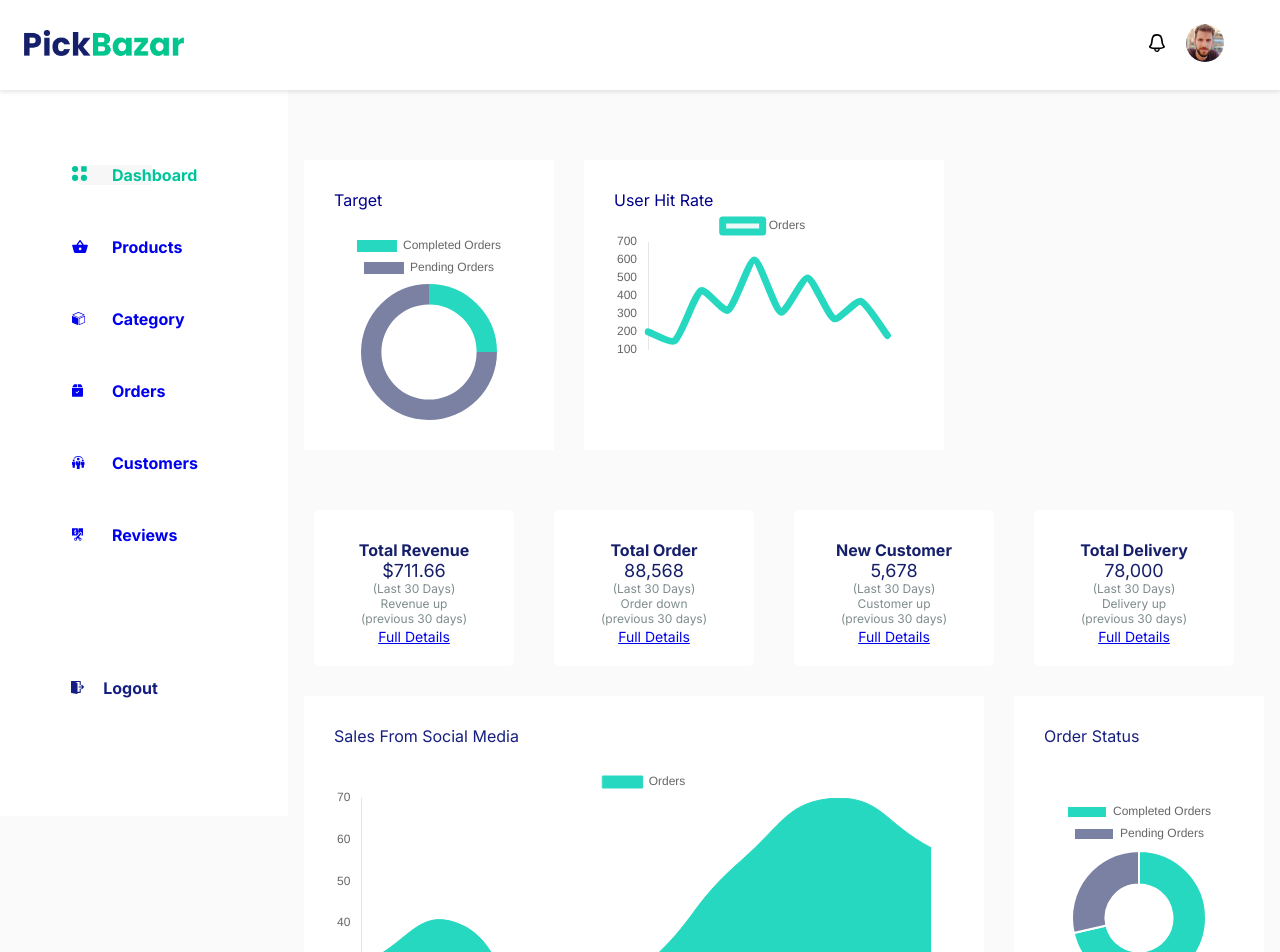
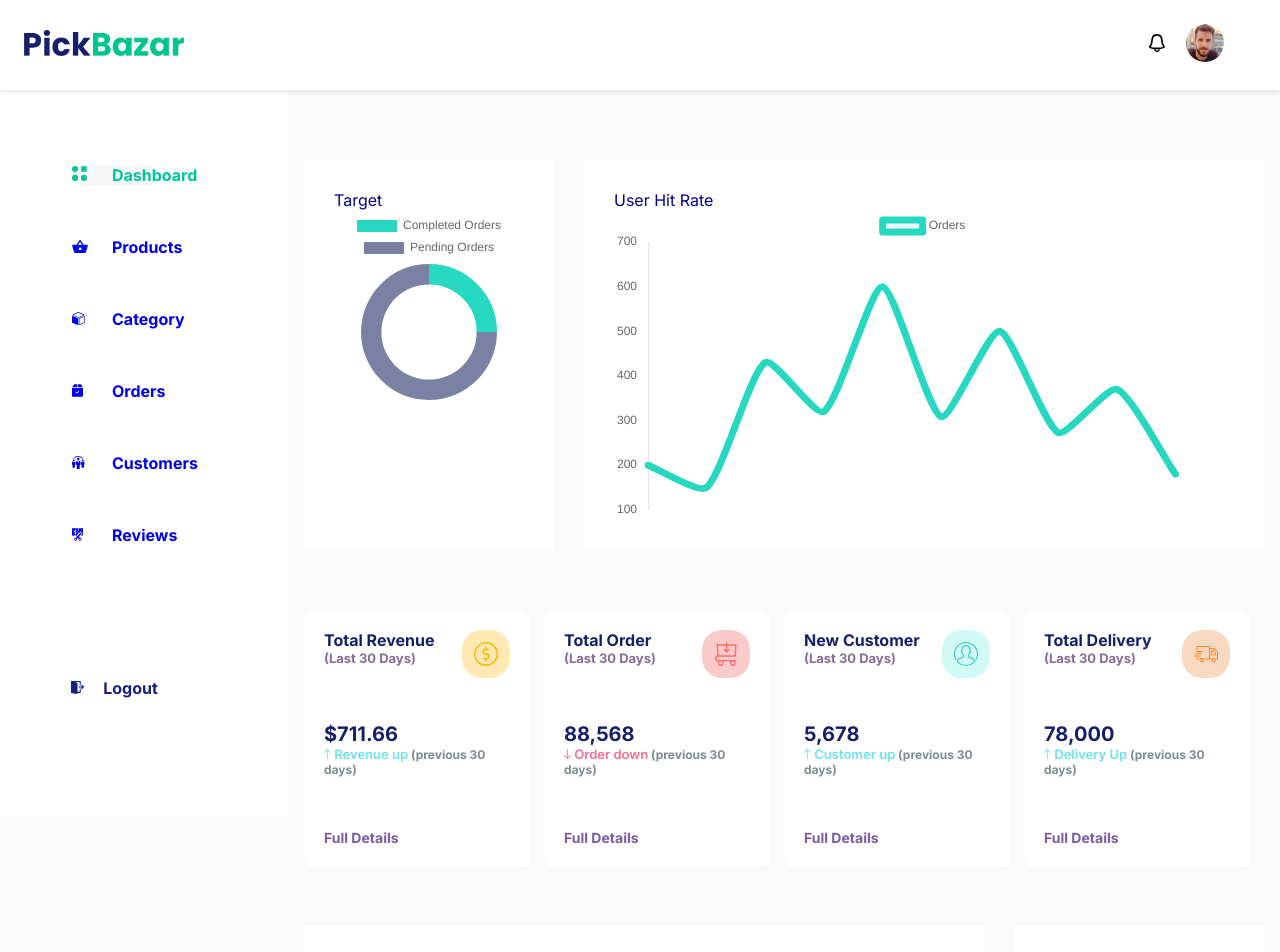
Before and after one commit to yusufie/shop, a Next.js app: page /admin/dashboard in a window 1280 px wide. Shown: the top 952 px of the page. Built offline with nearby package versions, Linux system fonts and the light colour scheme.

Commit message:
dashboard updated

```diff
--- a/src/app/(admin)/components/Dashboard/Card.module.css
+++ b/src/app/(admin)/components/Dashboard/Card.module.css
@@ -1,3 +1,4 @@
+/* Cardmodule.css */
 .cardContainer {
   display: flex;
 }
@@ -16,9 +17,5 @@
 .lineChartCard {
   background-color: white;
   padding: 30px;
+  width: 700px;
 }
-
-  .lineChartCard div {
-    margin-bottom: '20px';
-     width: '550px';
-  }
--- a/src/app/(admin)/components/Dashboard/Card.tsx
+++ b/src/app/(admin)/components/Dashboard/Card.tsx
@@ -1,30 +1,30 @@
- import React from 'react';
-import { Doughnut, Line } from 'react-chartjs-2';
-import 'chart.js/auto';
-import styles from './Card.module.css';
+import React from "react";
+import { Doughnut, Line } from "react-chartjs-2";
+import "chart.js/auto";
+import styles from "./Card.module.css";
 
 const Card: React.FC = () => {
   const nestedDonutChartData = {
-    labels: ['Completed Orders', 'Pending Orders'],
+    labels: ["Completed Orders", "Pending Orders"],
     datasets: [
       {
         data: [25, 75],
-        backgroundColor: ['rgb(39,216,192)', 'rgb(123,129,162)'],
+        backgroundColor: ["rgb(39,216,192)", "rgb(123,129,162)"],
         borderWidth: 0,
       },
     ],
   };
 
   const nestedDonutChartOptions = {
-    cutout: '70%',
+    cutout: "70%",
     plugins: {
       doughnutlabel: {
         labels: [
           {
-            text: '25%', // İlk iç yuvarlak için metin
+            text: "25%", // İlk iç yuvarlak için metin
             font: {
-              size: '20',
-              weight: 'bold',
+              size: "20",
+              weight: "bold",
             },
           },
         ],
@@ -34,18 +34,28 @@ const Card: React.FC = () => {
 
   const lineChartData = {
     labels: [
-      'January', 'February', 'March', 'April', 'May', 'June', 'July', 'August', 'September', 'October', 'November'
+      "January",
+      "February",
+      "March",
+      "April",
+      "May",
+      "June",
+      "July",
+      "August",
+      "September",
+      "October",
+      "November",
     ],
     datasets: [
       {
-        label: 'Orders',
+        label: "Orders",
         data: [200, 150, 430, 320, 600, 309, 500, 273, 370, 180],
-        backgroundColor: 'rgba(75,192,192,0.1)',
-        borderColor: 'rgb(39,216,192)',
+        backgroundColor: "rgba(75,192,192,0.1)",
+        borderColor: "rgb(39,216,192)",
         tension: 0.2,
         borderWidth: 7,
-        borderCapStyle: 'round',
-        borderJoinStyle: 'round',
+        borderCapStyle: "round",
+        borderJoinStyle: "round",
       },
     ],
   };
@@ -75,17 +85,14 @@ const Card: React.FC = () => {
       <div className={styles.doughnutCard}>
         <p>Target</p>
         <Doughnut
-          style={{ marginTop: '20px' }}
           data={nestedDonutChartData}
           options={nestedDonutChartOptions as any}
         />
       </div>
 
       <div className={styles.lineChartCard}>
-        <div>
-          <p>User Hit Rate</p>
-          <Line data={lineChartData as any} options={lineChartOptions} />
-        </div>
+        <p>User Hit Rate</p>
+        <Line data={lineChartData as any} options={lineChartOptions} />
       </div>
     </div>
   );
--- a/src/app/(admin)/components/Dashboard/Dashboard.tsx
+++ b/src/app/(admin)/components/Dashboard/Dashboard.tsx
@@ -1,25 +1,21 @@
-'use client';
-import styles from './dashboard.module.css';
-import React from 'react'
-import Card from './Card';
-import FourChart from './FourChart';
-import MonthsChart from './MonthsChart';
-import WaveformChart from './WaveformChart';
+"use client";
 
-
+import styles from "./dashboard.module.css";
+import React from "react";
+import Card from "./Card";
+import FourChart from "./FourChart";
+import MonthsChart from "./MonthsChart";
+import WaveformChart from "./WaveformChart";
 
 const Dashboard = () => {
+  return (
+    <div className={styles.dashboard}>
+      <Card />
+      <FourChart />
+      <WaveformChart />
+      <MonthsChart />
+    </div>
+  );
+};
 
-  return (
-        <div className={styles.dashboard} >
-          <Card/>
-          <FourChart/>
-    <WaveformChart/>
-      <MonthsChart/>
-
-      </div>
- )
-
-}
-
-export default Dashboard
+export default Dashboard;
--- a/src/app/(admin)/components/Dashboard/FourChart.module.css
+++ b/src/app/(admin)/components/Dashboard/FourChart.module.css
@@ -1,18 +1,32 @@
+/* FourChart.module.css */
+
 .chartContainer {
   margin-top: 60px;
+  display: flex;
+  justify-content: space-around;
+  margin-bottom: 20px;
 }
 
 .chartItem {
-    width: 200px;
+  width: 240px;
   padding: 20px;
-    border-radius: 5px;
-    text-align: center;
-    margin-right: 20px;
+  border-radius: 10px;
+  margin-right: 14px;
   background-color: white;
 }
 
+.header{
+  display: flex;
+  justify-content: space-between;
+}
+
+.date{
+  color: rgb(133,109,151);
+  font-size: small;
+  font: 900;
+}
 .icon {
-    margin-bottom: 10px;
+
 }
 
 .title {
@@ -21,15 +35,28 @@
 }
 
 .value {
-    font-size: 18px;
+  font-size: 20px;
   color: rgb(22, 31, 106);
+  margin-top: 40px;
+
 }
 
 .details {
   color: #7f8c8d;
   font-size: 12px;
+  margin-bottom: 50px;
 }
 
+.upArrow{
+  color: blue;
+}
+
+.downArrow{
+color: red;
+}
 .link {
   font-size: 14px;
+  text-decoration: none;
+  color: #7b5ca2;
+  font-weight: 700;
 }
--- a/src/app/(admin)/components/Dashboard/FourChart.tsx
+++ b/src/app/(admin)/components/Dashboard/FourChart.tsx
@@ -1,72 +1,82 @@
-import React from 'react';
-// import { FaDollarSign, FaPercent, FaArrowUp, FaUsers } from 'react-icons/fa';
-import styles from './FourChart.module.css';
+// FourChart.tsx
+import React from "react";
+import styles from "./FourChart.module.css";
+import { DeliveryIcon } from "@/app/(admin)/assets/icons/DeliveryIcon";
+import { CoinIcon } from "@/app/(admin)/assets/icons/CoinIcon";
+import { CartIconBig } from "@/app/(admin)/assets/icons/CartIconBig";
+import { UserIcon } from "@/app/(admin)/assets/icons/UserIcon";
+import { IosArrowUp } from "@/app/(admin)/assets/icons/IosArrowUp";
+import { IosArrowDown } from "../AllSvgIcon";
+import Link from "next/link";
 
 const FourChart: React.FC = () => {
   const data = [
     {
-      title: 'Total Revenue',
-      value: '$711.66',
-      // icon: <FaDollarSign size={24} color="#3498db" />,
-      details: [
-        '(Last 30 Days)',
-        'Revenue up',
-        '(previous 30 days)',
-      ],
-      linkColor: '#3498db',
+      title: "Total Revenue",
+      value: "$711.66",
+      icon: <CoinIcon />,
+      date: "(Last 30 Days)",
+      details: "Revenue up",
+      arrowİcon: <IosArrowUp />,
+      note: "(previous 30 days)",
+      color: "rgb(105,228,238)",
     },
     {
-      title: 'Total Order',
-      value: '88,568',
-      // icon: <FaPercent size={24} color="#2ecc71" />,
-      details: [
-        '(Last 30 Days)',
-        'Order down',
-        '(previous 30 days)',
-      ],
-      linkColor: '#2ecc71',
+      title: "Total Order",
+      value: "88,568",
+      icon: <CartIconBig />,
+      date: "(Last 30 Days)",
+      details: "Order down",
+      arrowİcon: <IosArrowDown />,
+      note: "(previous 30 days)",
+      color: "rgb(252,108,144)",
     },
     {
-      title: 'New Customer',
-      value: '5,678',
-      // icon: <FaArrowUp size={24} color="#e74c3c" />,
-      details: [
-        '(Last 30 Days)',
-        'Customer up',
-        '(previous 30 days)',
-      ],
-      linkColor: '#e74c3c',
+      title: "New Customer",
+      value: "5,678",
+      icon: <UserIcon />,
+      date: "(Last 30 Days)",
+      details: "Customer up",
+      arrowİcon: <IosArrowUp />,
+      note: "(previous 30 days)",
+      color: "rgb(105,228,238)",
     },
     {
-      title: 'Total Delivery',
-      value: '78,000',
-      // icon: <FaUsers size={24} color="#f39c12" />,
-      details: [
-        '(Last 30 Days)',
-        'Delivery up',
-        '(previous 30 days)',
-      ],
-      linkColor: '#f39c12',
+      title: "Total Delivery",
+      value: "78,000",
+      icon: <DeliveryIcon />,
+      date: "(Last 30 Days)",
+      details: "Delivery Up",
+      arrowİcon: <IosArrowUp />,
+      note: "(previous 30 days)",
+      color: "rgb(105,228,238)",
     },
   ];
 
   return (
     <div className={styles.chartContainer}>
-      <div style={{ display: 'flex', justifyContent: 'space-around', marginBottom: '20px' }}>
-        {data.map((item, index) => (
-          <div key={index} className={ `${styles.chartItem}`} >
-            <div className={styles.icon}>
-              {/* {item.icon} */}
-              </div>
-            <h3 className={styles.title}>{item.title}</h3>
-            <p className={styles.value}>{item.value}</p>
-            {item.details.map((detail, i) => (
-              <p key={i} className={styles.details}>{detail}</p>
-            ))}
-            <a href="#" className={styles.link}>Full Details</a>
+      {data.map((item, index) => (
+        <div key={index} className={`${styles.chartItem}`}>
+          <div className={styles.header}>
+            <div>
+              <h1 className={styles.title}>{item.title}</h1>
+              <h3 className={styles.date}>{item.date}</h3>
+            </div>
+            <span className={styles.icon}>{item.icon}</span>
           </div>
-        ))}
-      </div>
+          <h3 className={styles.value}>{item.value}</h3>
+          <h3 className={styles.details}>
+            {" "}
+            <span style={{ color: item.color, fontWeight: 600, fontSize: 13 }}>
+              {item.arrowİcon} {item.details}
+            </span>{" "}
+            {item.note}{" "}
+          </h3>
+          <Link href="#" className={styles.link}>
+            Full Details
+          </Link>
+        </div>
+      ))}
     </div>
   );
 };
--- a/src/app/(admin)/components/Dashboard/MonthsChart.tsx
+++ b/src/app/(admin)/components/Dashboard/MonthsChart.tsx
@@ -1,19 +1,47 @@
-import React from 'react';
-import { Bar } from 'react-chartjs-2';
-import { Chart as ChartJS, CategoryScale, LinearScale, BarElement, Tooltip, Title, Legend } from 'chart.js';
-import styles from './monthchart.module.css';
+import React from "react";
+import { Bar } from "react-chartjs-2";
+import {
+  Chart as ChartJS,
+  CategoryScale,
+  LinearScale,
+  BarElement,
+  Tooltip,
+  Title,
+  Legend,
+} from "chart.js";
+import styles from "./monthchart.module.css";
 
-ChartJS.register(CategoryScale, LinearScale, BarElement, Tooltip, Title, Legend);
+ChartJS.register(
+  CategoryScale,
+  LinearScale,
+  BarElement,
+  Tooltip,
+  Title,
+  Legend
+);
 
 const MonthsChart = () => {
   const data = {
-    labels: ['January', 'February', 'March', 'April', 'May', 'June', 'July', 'August', 'September', 'October', 'November', 'December'],
+    labels: [
+      "January",
+      "February",
+      "March",
+      "April",
+      "May",
+      "June",
+      "July",
+      "August",
+      "September",
+      "October",
+      "November",
+      "December",
+    ],
     datasets: [
       {
-        label: 'Orders',
+        label: "Orders",
         data: [12, 19, 15, 21, 9, 16, 10, 14, 20, 25, 9, 13],
-        backgroundColor: 'rgb(41, 218, 192)',
-        borderColor: 'rgba(75, 192, 192, 1)',
+        backgroundColor: "rgb(41, 218, 192)",
+        borderColor: "rgba(75, 192, 192, 1)",
         borderWidth: 1,
       },
     ],
--- a/src/app/(admin)/components/Dashboard/dashboard.module.css
+++ b/src/app/(admin)/components/Dashboard/dashboard.module.css
@@ -1,8 +1,9 @@
+/* dashboard.module */
 .dashboard{
     width: 60rem;
     height: 40rem;
+    margin-top: 10rem;
     margin-left: auto;
     margin-right: auto;
-    margin-top: 10rem;
     color: darkblue;
 }
--- a/src/app/(admin)/components/Dashboard/monthchart.module.css
+++ b/src/app/(admin)/components/Dashboard/monthchart.module.css
@@ -1,5 +1,5 @@
 .monthchart{
    background-color: white;
     padding: 30px ;
-    width: 900px;
+    width: 960px;
 }
--- a/src/app/(admin)/components/Dashboard/wavefrom.module.css
+++ b/src/app/(admin)/components/Dashboard/wavefrom.module.css
@@ -2,8 +2,8 @@
 
 .chartContainer {
   display: flex;
-    margin-bottom: 20px;
-    margin-top: 30px;
+  margin-bottom: 60px;
+  margin-top: 60px;
 }
 
 .lineChartCard {
```
Also changed, not shown: src/app/(admin)/components/Dashboard/WaveformChart.tsx (+23 -13 lines). Lines whose indentation alone changed are shown as unchanged.
